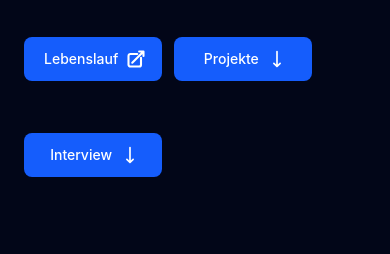
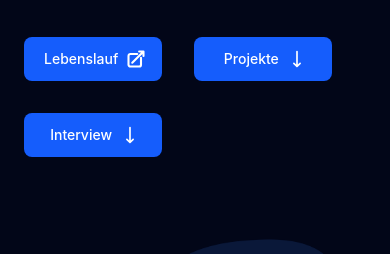
Before and after one commit to Davitvekua/cv-davitvekua, a website built with Vite: page index.html in a window 390 px wide. Shown: the part 767-1021 px from the top of the page. Built offline with nearby package versions, Linux system fonts and the light colour scheme.

Commit message:
gapanpassung

```diff
--- a/index.html
+++ b/index.html
@@ -80,7 +80,7 @@
               </a>
             </div>
             <div
-              class="grid grid-cols-2 gap-3 w-fit sm:flex sm:flex-row sm:gap-4"
+              class="grid grid-cols-2 gap-8 w-fit sm:flex sm:flex-row sm:gap-4"
             >
               <a
                 href="./lebenslauf.html"
@@ -141,7 +141,7 @@
               </a>
               <a
                 href="#interview"
-                class="mt-10 lg:mt-12 md:min-w-39 text-sm lg:text-base font-medium bg-blue-600 hover:bg-blue-500 rounded-lg px-5 py-3 flex items-center justify-center"
+                class="sm:mt-10 lg:mt-12 md:min-w-39 text-sm lg:text-base font-medium bg-blue-600 hover:bg-blue-500 rounded-lg px-5 py-3 flex items-center justify-center"
                 >Interview
                 <svg
                   xmlns="http://www.w3.org/2000/svg"
```
